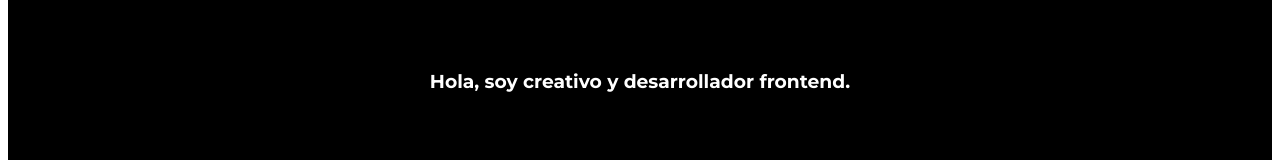
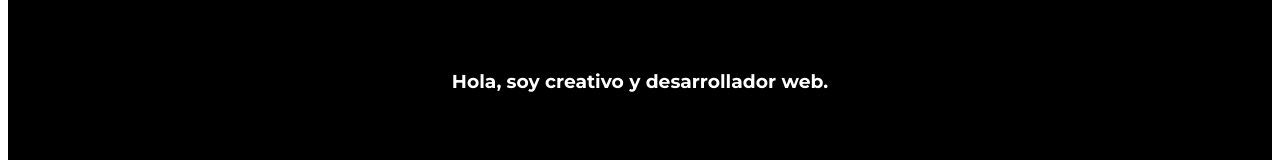
Before and after one commit to rummore/web, a Gatsby site: page / in a window 1280 px wide. Shown: the part 365-525 px from the top of the page. Built offline with nearby package versions, Linux system fonts and the light colour scheme; Gatsby itself is replaced by a stand-in of ours.

Commit message:
Update index.js
cambios en front page

```diff
--- a/src/pages/index.js
+++ b/src/pages/index.js
@@ -10,7 +10,7 @@ const IndexPage = ({data}) => (
   <Layout>
     <SEO title="Home" />
     <section className="frontSlide">
-      <h3>Hola, soy creativo y desarrollador frontend.</h3>
+      <h3>Hola, soy creativo y desarrollador web.</h3>
     </section>
     <section className="homeUs">
     <Container className="py-5">
```
